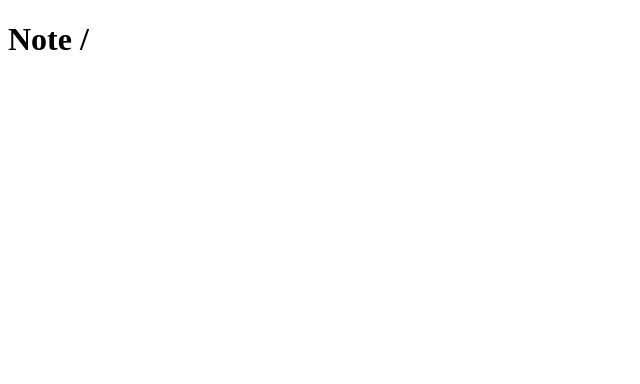
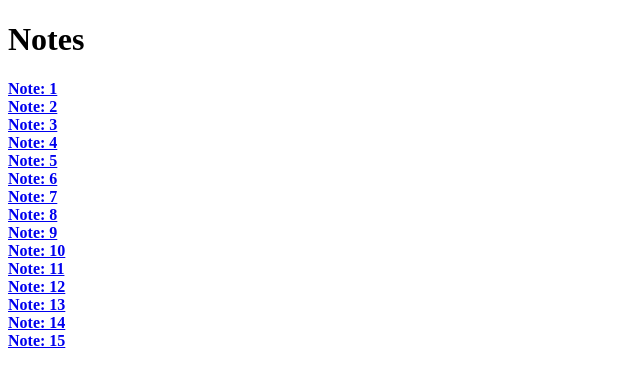
Before and after one commit to zhenya-paitash/course-nextjs, a Next.js app in the folder 1.Introduction to Next.js (2020)/: page /notes in a window 1280 px wide. Shown: the top 384 px of the page, without its empty margins (0-640 px from the left). Built offline with nearby package versions, Linux system fonts and the light colour scheme.

Commit message:
2. Routing - Page Navigation with the Link Component

```diff
--- a/1.Introduction to Next.js (2020)/pages/notes/[...params].jsx
+++ b/1.Introduction to Next.js (2020)/pages/notes/[id].jsx
@@ -3,13 +3,10 @@ import { useRouter } from 'next/router'
 
 const NoteParams = () => {
   const router = useRouter()
-  // /notes/1/2/3/4/5
-  const { params } = router.query
+  const { id } = router.query
 
   return (
-    <h1>
-      Note /{ params }
-    </h1>
+    <h1>Note /{ id }</h1>
   )
 }
 
--- a/1.Introduction to Next.js (2020)/pages/notes/index.jsx
+++ b/1.Introduction to Next.js (2020)/pages/notes/index.jsx
@@ -1,5 +1,27 @@
 import React from 'react'
+import Link from 'next/link'
 
-const Note = () => <div>Note index path</div>
+const Note = () => {
+  const notes = Array.from({ length: 15 }, (_, idx) => ({ id: idx + 1, title: `Note: ${idx + 1}` }))
+
+  return (
+    <>
+      <h1>Notes</h1>
+
+      {notes.map(note => (
+        <div>
+          <Link
+            key={note.id}
+            href="/notes/[id]"
+            as={`/notes/${note.id}`}
+          >
+            <a><strong>{note.title}</strong></a>
+          </Link>
+        </div>
+      ))}
+
+    </>
+  )
+}
 
 export default Note
```
Also changed, not shown: 1.Introduction to Next.js (2020)/pages/index.jsx (+7 -1 lines).
